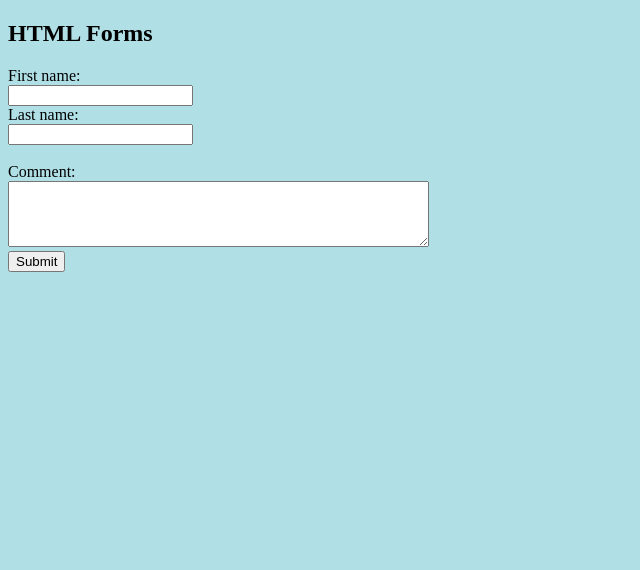
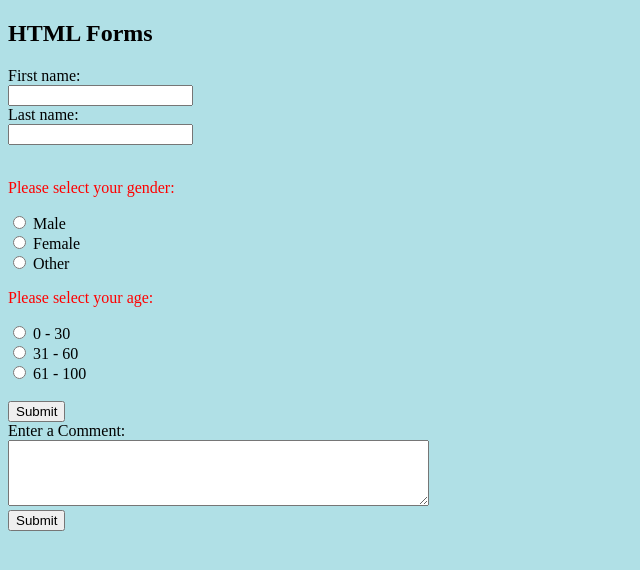
Before and after one commit to ea-augustin/Web-Static--HB, a plain HTML site: page Html/52- Form get-post/index.html in a window 1280 px wide. Shown: the whole page, without its empty margins (0-640 px from the left). Drawn offline with Linux system fonts and the light colour scheme.

Commit message:
added radio buttons to my form

```diff
--- a/Html/52- Form get-post/index.html
+++ b/Html/52- Form get-post/index.html
@@ -19,9 +19,36 @@
         <label for="lastName">Last name:</label><br>
         <input type="text" id="lastName" name="lastName" value=""><br><br>
     </div>
+
+    <!--    this div to select sex-->
+
+    <div>
+        <p>Please select your gender:</p>
+        <input type="radio" id="male" name="gender" value="male">
+        <label for="male">Male</label><br>
+        <input type="radio" id="female" name="gender" value="female">
+        <label for="female">Female</label><br>
+        <input type="radio" id="other" name="gender" value="other">
+        <label for="other">Other</label>
+
+    </div>
+
+    <!-- select age-->
+    <div>
+        <p>Please select your age:</p>
+        <input type="radio" id="age1" name="age" value="30">
+        <label for="age1">0 - 30</label><br>
+        <input type="radio" id="age2" name="age" value="60">
+        <label for="age2">31 - 60</label><br>
+        <input type="radio" id="age3" name="age" value="100">
+        <label for="age3">61 - 100</label><br><br>
+        <input type="submit" value="Submit">
+
+    </div>
+
     <!--   Third div for a text area-->
     <div>
-        <label for="comment">Comment:</label><br>
+        <label for="comment">Enter a Comment:</label><br>
         <textarea id="comment" name="comment" rows="4" cols="50"></textarea>
     </div>
     <!-- last div for submit button-->
```
Also changed, not shown: Html/simple_website/about_us.html (+1 -1 lines), Html/simple_website/contact.html (+1 -1 lines), Html/simple_website/projects.html (+1 -1 lines), .gitignore.txt (added).
